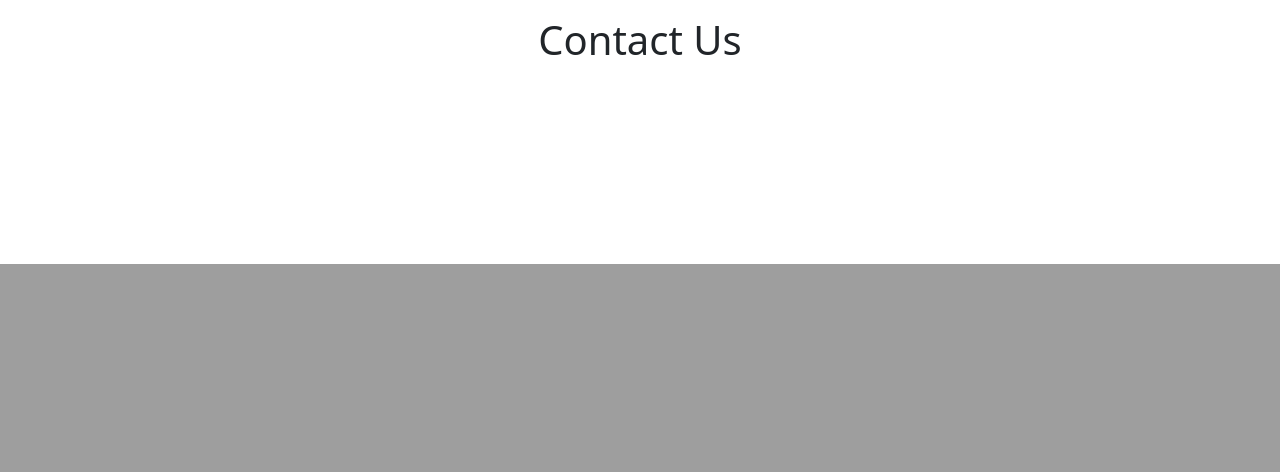
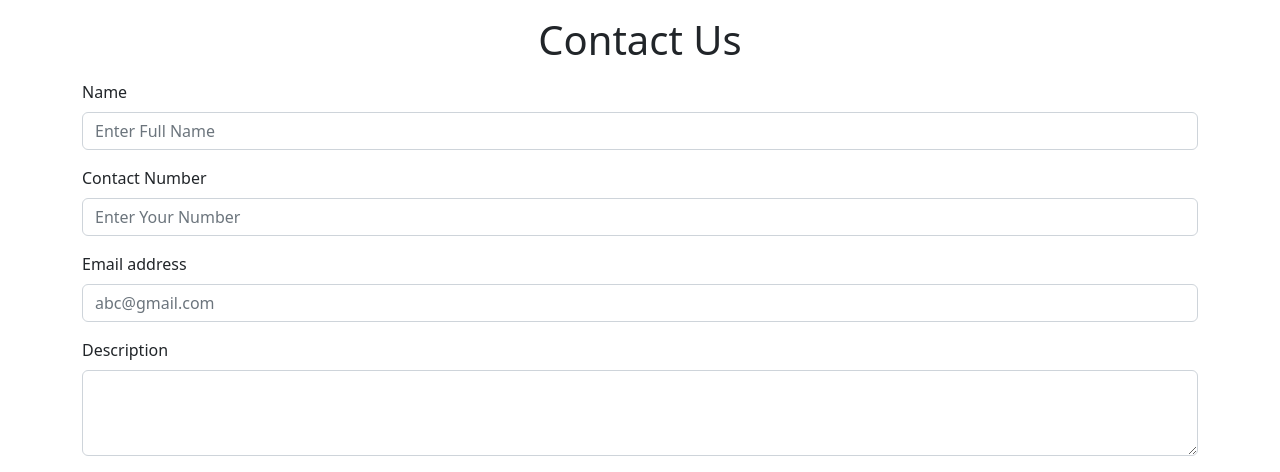
Before and after one commit to aryanj0808/Super-Market-Project, a Django app: page /contact in a window 1280 px wide. Shown: the part 536-1008 px from the top of the page. Before the commit the page ends 800 px from the top, so only its background shows below. Run offline with Django 4.2, Linux system fonts and the light colour scheme.

Commit message:
Contact page layout is ready

```diff
--- a/Project01/templates/contact.html
+++ b/Project01/templates/contact.html
@@ -7,5 +7,24 @@ Contact us
 <div class="container-fluid my-0 px-0">
     <img src="https://source.unsplash.com/1600x600/?phone" class="d-block w-100" alt="...">
 </div>
-<h1 class="my-3 text-center">Contact Us</h1>
+<div class="container">
+    <h1 class="my-3 text-center">Contact Us</h1>
+    <div class="mb-3">
+        <label for="exampleFormControlInput1" class="form-label">Name</label>
+        <input type="email" class="form-control" id="exampleFormControlInput1" placeholder="Enter Full Name">
+    </div>
+    <div class="mb-3">
+        <label for="exampleFormControlInput1" class="form-label">Contact Number</label>
+        <input type="email" class="form-control" id="exampleFormControlInput1" placeholder="Enter Your Number">
+    </div>
+    <div class="mb-3">
+        <label for="exampleFormControlInput1" class="form-label">Email address</label>
+        <input type="email" class="form-control" id="exampleFormControlInput1" placeholder="abc@gmail.com">
+    </div>
+    <div class="mb-3">
+        <label for="exampleFormControlTextarea1" class="form-label">Description</label>
+        <textarea class="form-control" id="exampleFormControlTextarea1" rows="3"></textarea>
+    </div>
+</div>
+
 {% endblock body %}
```
